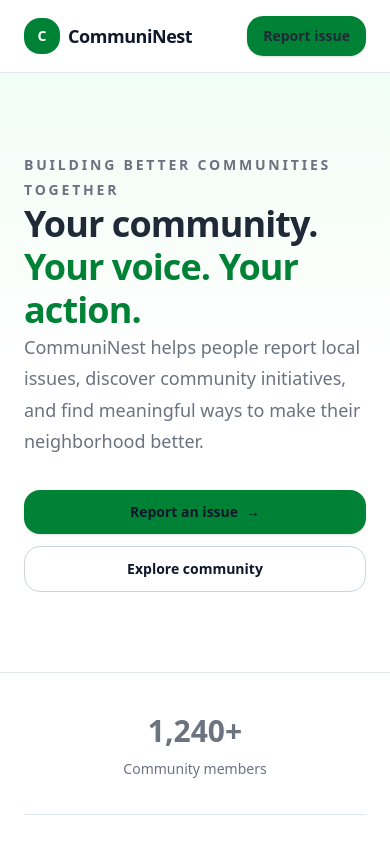
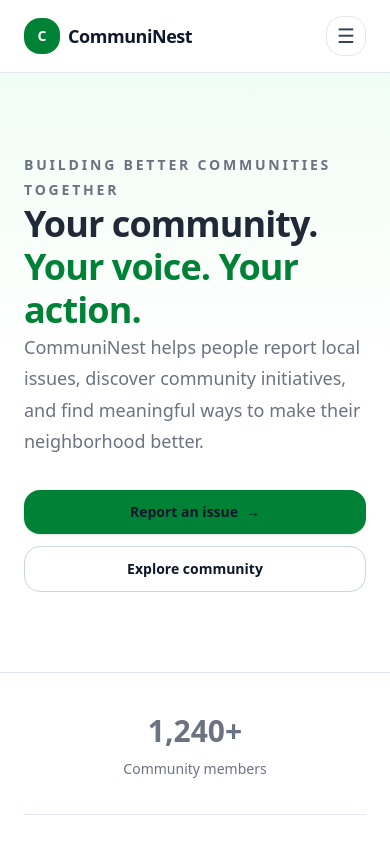
Before and after one commit to abdullahcodes-dev/FlyrankFrontendCapstone, a Next.js app: page / in a window 390 px wide. Shown: the top 844 px of the page. Built offline with nearby package versions, Linux system fonts and the light colour scheme.

Commit message:
feat: improve responsive navigation

```diff
--- /dev/null
+++ b/app/components/Navbar.tsx
@@ -0,0 +1,114 @@
+"use client";
+
+import Link from "next/link";
+import { useState } from "react";
+
+export default function Navbar() {
+  const [menuOpen, setMenuOpen] = useState(false);
+
+  function closeMenu() {
+    setMenuOpen(false);
+  }
+
+  return (
+    <header className="border-b border-slate-200 bg-white">
+      <nav
+        aria-label="Main navigation"
+        className="mx-auto max-w-7xl px-6 lg:px-8"
+      >
+        <div className="flex items-center justify-between py-4">
+          <Link
+            href="/"
+            className="flex items-center gap-2"
+            onClick={closeMenu}
+          >
+            <span className="flex h-9 w-9 items-center justify-center rounded-lg bg-green-700 text-sm font-bold text-white">
+              C
+            </span>
+
+            <span className="text-lg font-bold tracking-tight text-slate-900">
+              CommuniNest
+            </span>
+          </Link>
+
+          {/* Desktop navigation */}
+          <div className="hidden items-center gap-7 text-sm font-medium text-slate-600 sm:flex">
+            <Link href="/" className="hover:text-green-700">
+              Home
+            </Link>
+
+            <Link href="/report" className="hover:text-green-700">
+              Report an issue
+            </Link>
+
+            <Link href="/events" className="hover:text-green-700">
+              Events
+            </Link>
+
+            <Link href="/volunteers" className="hover:text-green-700">
+              Volunteers
+            </Link>
+          </div>
+
+          {/* Mobile menu button */}
+          <button
+            type="button"
+            onClick={() => setMenuOpen(!menuOpen)}
+            aria-expanded={menuOpen}
+            aria-controls="mobile-navigation"
+            aria-label={
+              menuOpen ? "Close navigation menu" : "Open navigation menu"
+            }
+            className="inline-flex h-10 w-10 items-center justify-center rounded-lg border border-slate-200 text-slate-700 hover:bg-slate-50 sm:hidden"
+          >
+            <span className="text-xl" aria-hidden="true">
+              {menuOpen ? "×" : "☰"}
+            </span>
+          </button>
+        </div>
+
+        {/* Mobile navigation */}
+        {menuOpen && (
+          <div
+            id="mobile-navigation"
+            className="border-t border-slate-100 py-3 sm:hidden"
+          >
+            <div className="flex flex-col text-sm font-medium text-slate-600">
+              <Link
+                href="/"
+                onClick={closeMenu}
+                className="rounded-lg px-3 py-3 hover:bg-slate-50 hover:text-green-700"
+              >
+                Home
+              </Link>
+
+              <Link
+                href="/report"
+                onClick={closeMenu}
+                className="rounded-lg px-3 py-3 hover:bg-slate-50 hover:text-green-700"
+              >
+                Report an issue
+              </Link>
+
+              <Link
+                href="/events"
+                onClick={closeMenu}
+                className="rounded-lg px-3 py-3 hover:bg-slate-50 hover:text-green-700"
+              >
+                Events
+              </Link>
+
+              <Link
+                href="/volunteers"
+                onClick={closeMenu}
+                className="rounded-lg px-3 py-3 hover:bg-slate-50 hover:text-green-700"
+              >
+                Volunteers
+              </Link>
+            </div>
+          </div>
+        )}
+      </nav>
+    </header>
+  );
+}
--- a/app/layout.tsx
+++ b/app/layout.tsx
@@ -1,6 +1,6 @@
 import type { Metadata } from "next";
 import { Inter, Space_Grotesk } from "next/font/google";
-import Link from "next/link";
+import Navbar from "./components/Navbar";
 import "./globals.css";
 
 const inter = Inter({
@@ -29,48 +29,7 @@ export default function RootLayout({
       <body
         className={`${inter.variable} ${spaceGrotesk.variable} antialiased`}
       >
-        <header className="border-b border-slate-200 bg-white">
-          <nav
-            aria-label="Main navigation"
-            className="mx-auto flex max-w-7xl items-center justify-between px-6 py-4 lg:px-8"
-          >
-            <Link href="/" className="flex items-center gap-2">
-              <span className="flex h-9 w-9 items-center justify-center rounded-lg bg-green-700 text-sm font-bold text-white">
-                C
-              </span>
-
-              <span className="text-lg font-bold tracking-tight text-slate-900">
-                CommuniNest
-              </span>
-            </Link>
-
-            <div className="hidden items-center gap-7 text-sm font-medium text-slate-600 sm:flex">
-              <Link href="/" className="hover:text-green-700">
-                Home
-              </Link>
-
-              <Link href="/report" className="hover:text-green-700">
-                Report an issue
-              </Link>
-
-              <Link href="/events" className="hover:text-green-700">
-                Events
-              </Link>
-
-              <Link href="/volunteers" className="hover:text-green-700">
-                Volunteers
-              </Link>
-            </div>
-
-            <Link
-              href="/report"
-              className="rounded-lg bg-green-700 px-4 py-2.5 text-sm font-semibold text-white shadow-sm hover:bg-green-800"
-            >
-              Report issue
-            </Link>
-          </nav>
-        </header>
-
+        <Navbar />
         {children}
       </body>
     </html>
```
